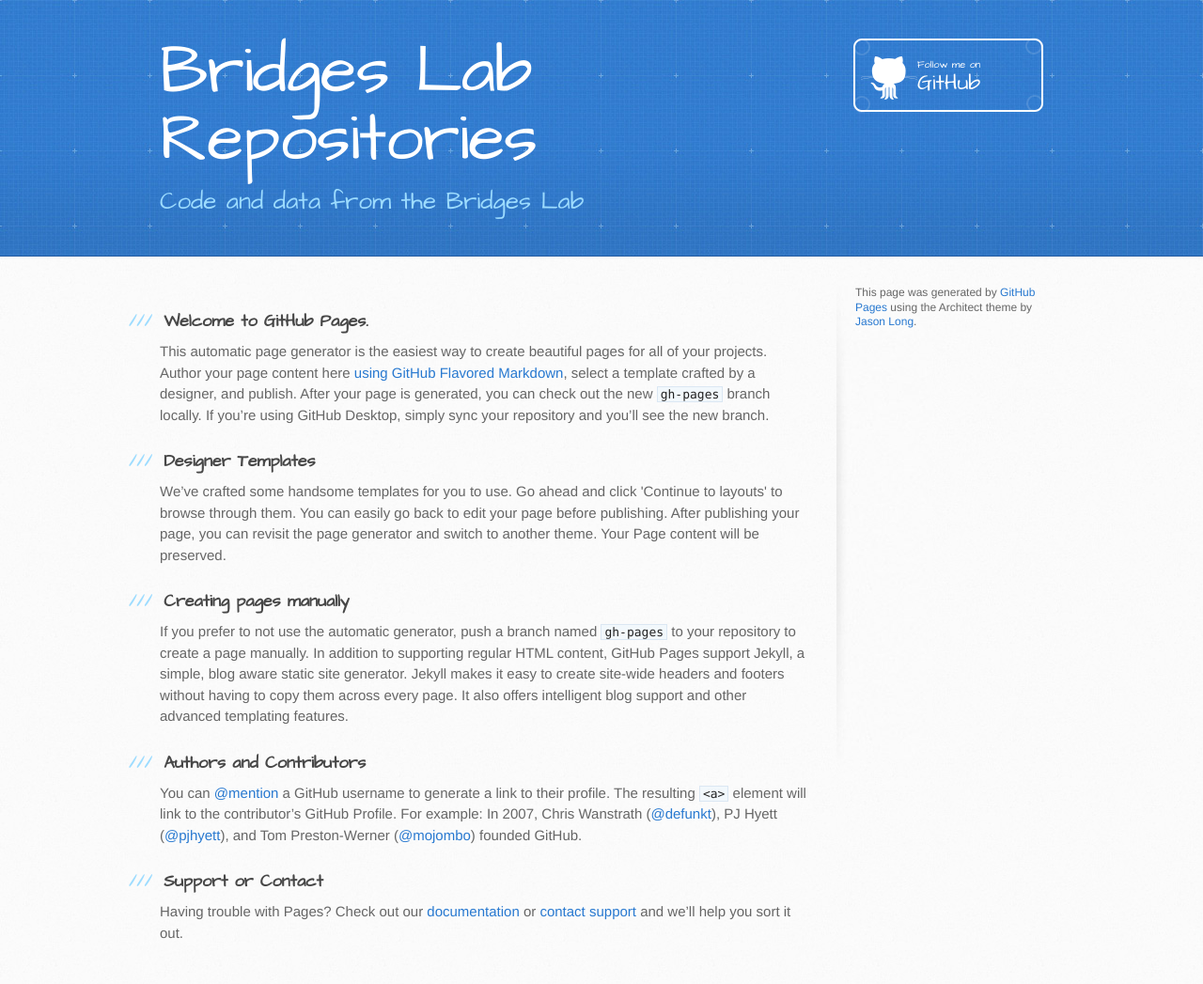
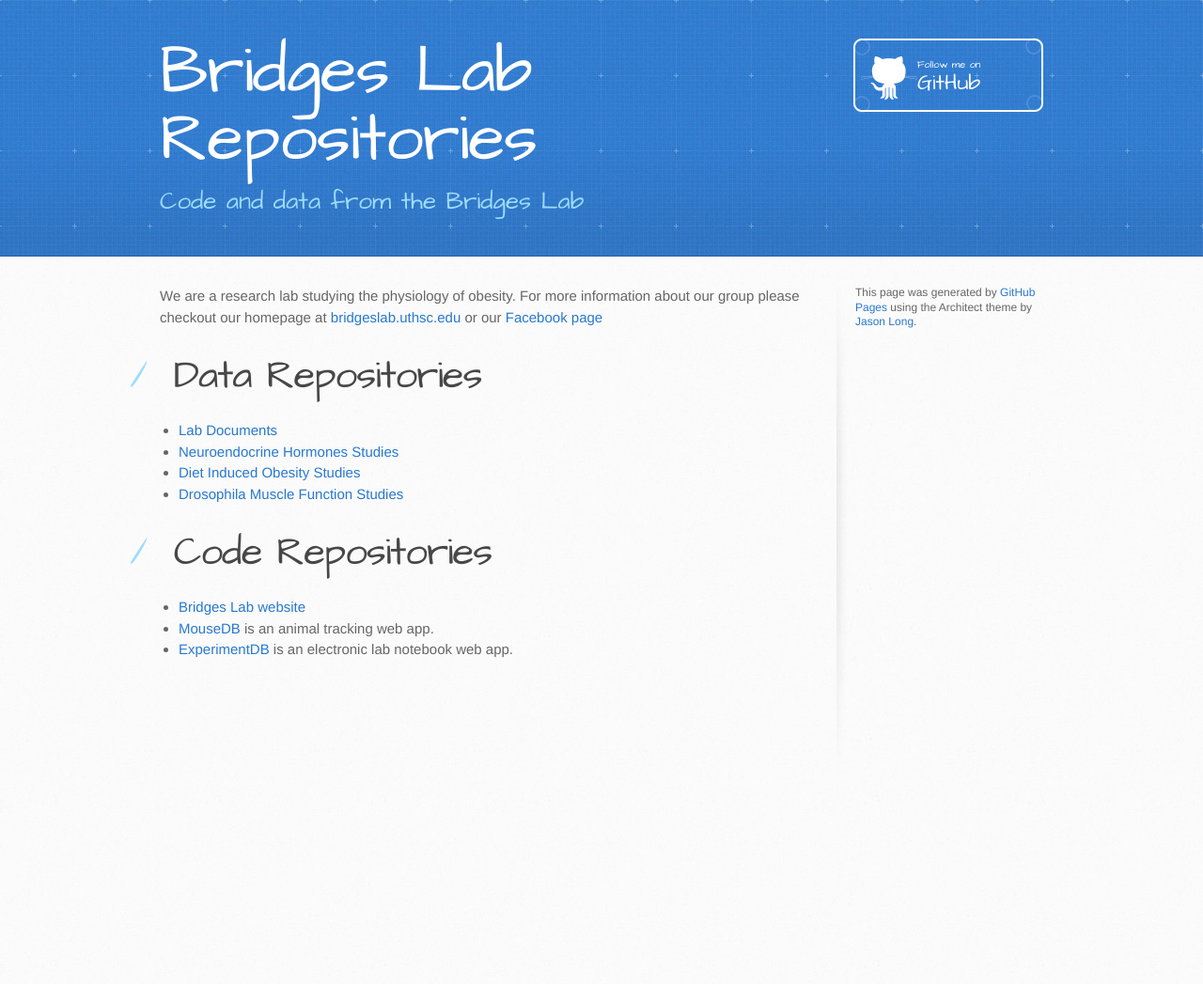
Before and after one commit to BridgesLab/bridgeslab.github.io, a Jekyll site: the page index.html, which Jekyll copies as it is, in a window 1280 px wide. Shown: the whole page at 94% size. Built offline with Jekyll 4.4.1, drawn with Linux system fonts in a browser that asks for light colours; after the commit the page ends 900 px from its top, so only the background shows below that.

Commit message:
Replace master branch with page content via GitHub

```diff
--- a/index.html
+++ b/index.html
@@ -28,30 +28,28 @@
     <div id="content-wrapper">
       <div class="inner clearfix">
         <section id="main-content">
-          <h3>
-<a id="welcome-to-github-pages" class="anchor" href="#welcome-to-github-pages" aria-hidden="true"><span aria-hidden="true" class="octicon octicon-link"></span></a>Welcome to GitHub Pages.</h3>
+          <p>We are a research lab studying the physiology of obesity.  For more information about our group please checkout our homepage at <a href="http://bridgeslab.uthsc.edu">bridgeslab.uthsc.edu</a> or our <a href="http://facebook.com/BridgesLab">Facebook page</a></p>
 
-<p>This automatic page generator is the easiest way to create beautiful pages for all of your projects. Author your page content here <a href="https://guides.github.com/features/mastering-markdown/">using GitHub Flavored Markdown</a>, select a template crafted by a designer, and publish. After your page is generated, you can check out the new <code>gh-pages</code> branch locally. If you’re using GitHub Desktop, simply sync your repository and you’ll see the new branch.</p>
+<h1>
+<a id="data-repositories" class="anchor" href="#data-repositories" aria-hidden="true"><span aria-hidden="true" class="octicon octicon-link"></span></a>Data Repositories</h1>
 
-<h3>
-<a id="designer-templates" class="anchor" href="#designer-templates" aria-hidden="true"><span aria-hidden="true" class="octicon octicon-link"></span></a>Designer Templates</h3>
+<ul>
+<li><a href="https://github.com/BridgesLab/Lab-Documents">Lab Documents</a></li>
+<li><a href="https://github.com/BridgesLab/CushingAcromegalyStudy">Neuroendocrine Hormones Studies</a></li>
+<li><a href="https://github.com/BridgesLab/PredictorsDietInducedObesity">Diet Induced Obesity Studies</a></li>
+<li><a href="https://github.com/BridgesLab/DrosophilaMuscleFunction">Drosophila Muscle Function Studies</a></li>
+</ul>
 
-<p>We’ve crafted some handsome templates for you to use. Go ahead and click 'Continue to layouts' to browse through them. You can easily go back to edit your page before publishing. After publishing your page, you can revisit the page generator and switch to another theme. Your Page content will be preserved.</p>
+<h1>
+<a id="code-repositories" class="anchor" href="#code-repositories" aria-hidden="true"><span aria-hidden="true" class="octicon octicon-link"></span></a>Code Repositories</h1>
 
-<h3>
-<a id="creating-pages-manually" class="anchor" href="#creating-pages-manually" aria-hidden="true"><span aria-hidden="true" class="octicon octicon-link"></span></a>Creating pages manually</h3>
-
-<p>If you prefer to not use the automatic generator, push a branch named <code>gh-pages</code> to your repository to create a page manually. In addition to supporting regular HTML content, GitHub Pages support Jekyll, a simple, blog aware static site generator. Jekyll makes it easy to create site-wide headers and footers without having to copy them across every page. It also offers intelligent blog support and other advanced templating features.</p>
-
-<h3>
-<a id="authors-and-contributors" class="anchor" href="#authors-and-contributors" aria-hidden="true"><span aria-hidden="true" class="octicon octicon-link"></span></a>Authors and Contributors</h3>
-
-<p>You can <a href="https://github.com/blog/821" class="user-mention">@mention</a> a GitHub username to generate a link to their profile. The resulting <code>&lt;a&gt;</code> element will link to the contributor’s GitHub Profile. For example: In 2007, Chris Wanstrath (<a href="https://github.com/defunkt" class="user-mention">@defunkt</a>), PJ Hyett (<a href="https://github.com/pjhyett" class="user-mention">@pjhyett</a>), and Tom Preston-Werner (<a href="https://github.com/mojombo" class="user-mention">@mojombo</a>) founded GitHub.</p>
-
-<h3>
-<a id="support-or-contact" class="anchor" href="#support-or-contact" aria-hidden="true"><span aria-hidden="true" class="octicon octicon-link"></span></a>Support or Contact</h3>
-
-<p>Having trouble with Pages? Check out our <a href="https://help.github.com/pages">documentation</a> or <a href="https://github.com/contact">contact support</a> and we’ll help you sort it out.</p>
+<ul>
+<li><a href="https://github.com/BridgesLab/Lab-Website">Bridges Lab website</a></li>
+<li>
+<a href="https://github.com/BridgesLab/mousedb">MouseDB</a> is an animal tracking web app.</li>
+<li>
+<a href="https://github.com/BridgesLab/ExperimentDB">ExperimentDB</a> is an electronic lab notebook web app.</li>
+</ul>
         </section>
 
         <aside id="sidebar">
```
Also changed, not shown: params.json (+1 -1 lines).
